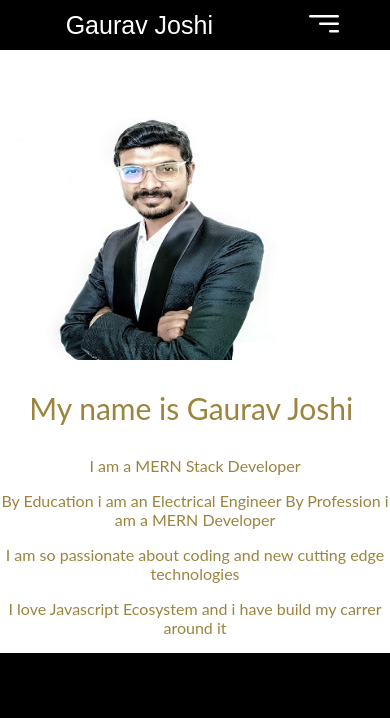
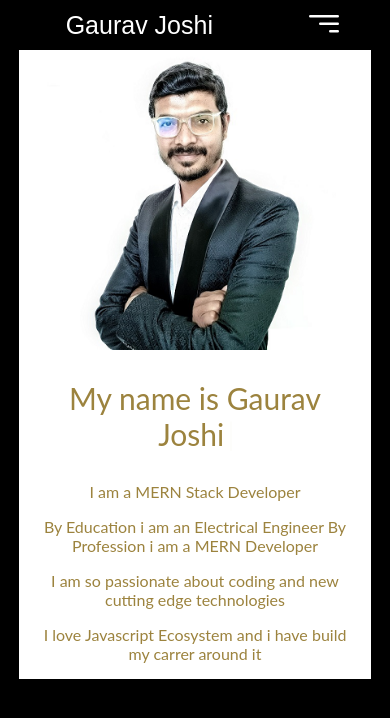
Before and after one commit to The-CoderBoy/new-portfolio-website, a Next.js app: page / in a window 390 px wide. Shown: the top 718 px of the page. Built offline with nearby package versions, Linux system fonts and the light colour scheme.

Commit message:
new component added

```diff
--- a/src/components/Banner.tsx
+++ b/src/components/Banner.tsx
@@ -1,5 +1,7 @@
 import React from "react";
 import Image from "next/image";
+import img1 from "../../public/images/gj.jpg";
+import img2 from "../../public/images/gjm.png";
 import { Typewriter } from "react-simple-typewriter";
 import Style from "@/styles/banner.module.css";
 
@@ -10,18 +12,14 @@ function Block() {
         <div>
           <div>
             <Image
-              width={500}
-              height={396}
               className={Style.img}
-              src="/images/gj.jpg"
-              alt=""
+              src={img1}
+              alt="Gaurav The Coder Boy"
             />
             <Image
-              width={300}
-              height={250}
               className={Style.imgM}
-              src="/images/gjm.png"
-              alt=""
+              src={img2}
+              alt="Gaurav The Coder Boy"
             />
           </div>
         </div>
--- a/src/styles/banner.module.css
+++ b/src/styles/banner.module.css
@@ -1,5 +1,7 @@
 .img {
-  margin-left: 70px;
+  margin: auto;
+  height: 400px;
+  width: 600px;
 }
 
 .imgM {
@@ -7,10 +9,21 @@
 }
 
 .bannerBlock {
+  width: 80%;
+  margin: auto;
+  padding-left: 20px;
+  padding-right: 20px;
   display: grid;
   grid-template-columns: 1fr 1fr;
   align-items: center;
   background-color: white;
+}
+
+@media screen and (max-width: 1000px) {
+  .img {
+    height: 350px;
+    width: 500px;
+  }
 }
 
 @media screen and (max-width: 768px) {
@@ -19,9 +32,10 @@
   }
 
   .imgM {
+    margin: auto;
     display: block;
-    padding-top: 60px;
-    margin-left: 10px;
+    width: 300px;
+    height: 300px;
   }
 
   .bannerBlock {
```
